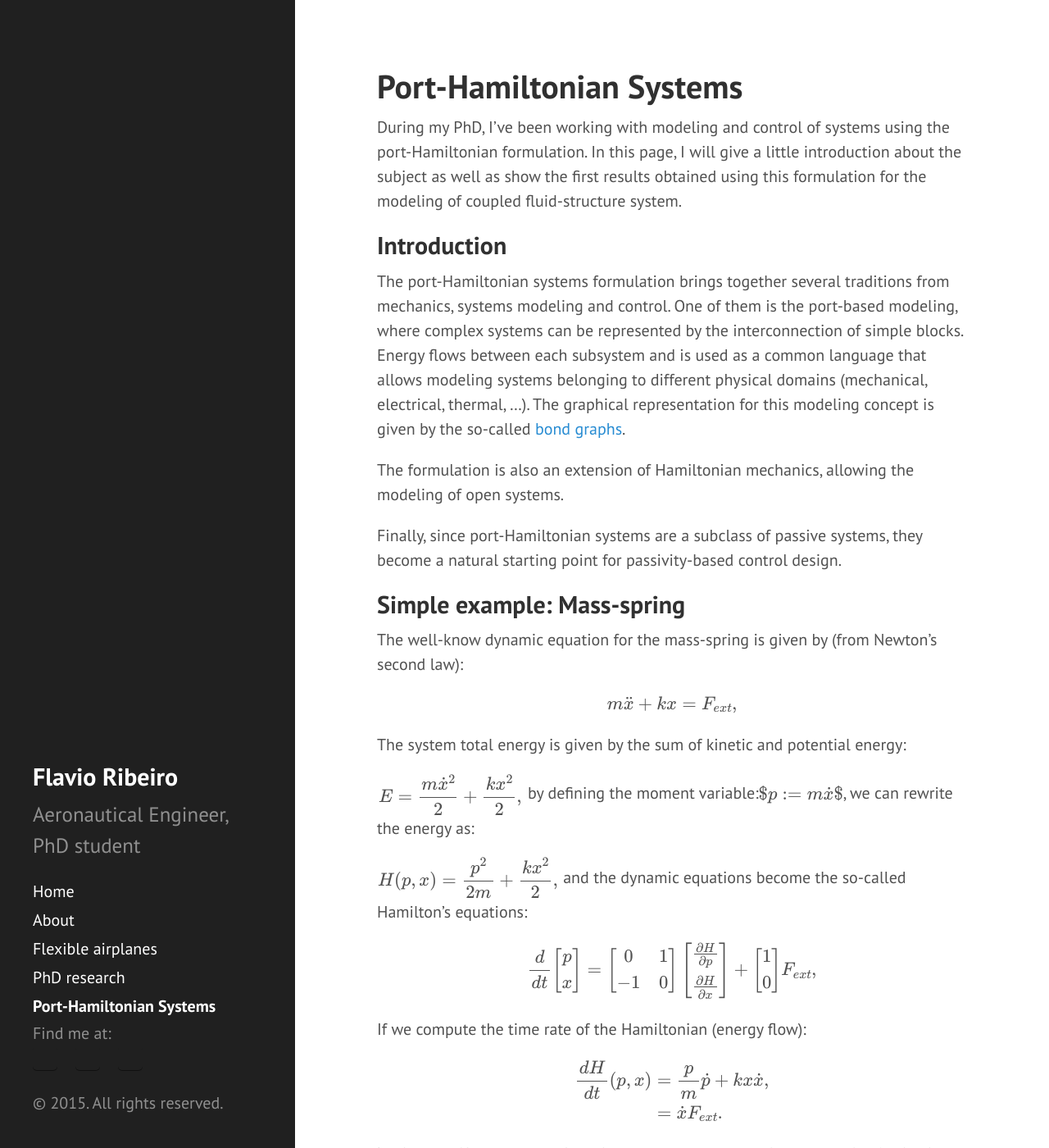
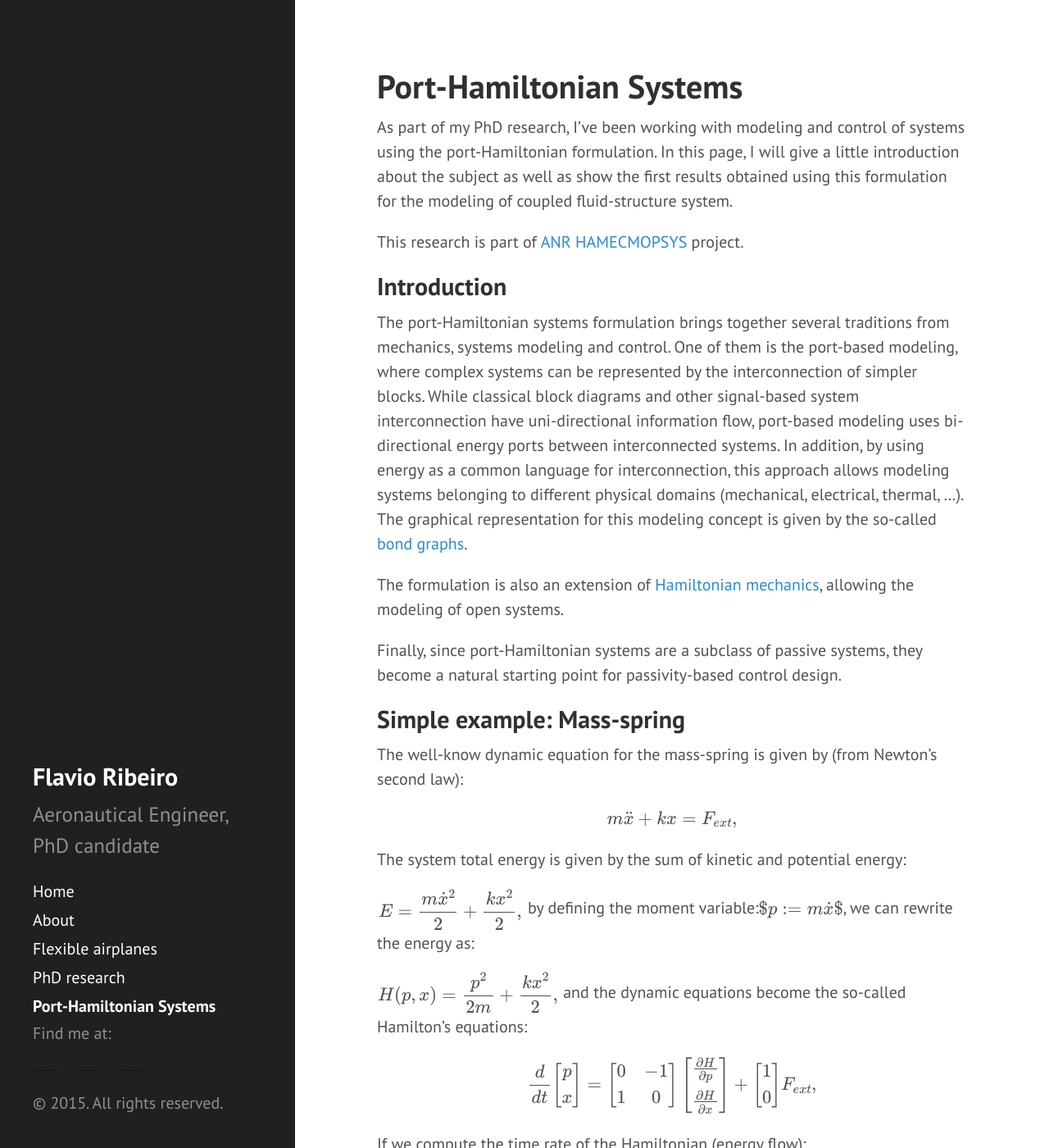
Before and after one commit to flavioluiz/flavioluiz.github.io, a Jekyll site: the page built from port-hamiltonian.md, in a window 1280 px wide and 1400 px high. Shown: the whole window at 82% size. Built offline with Jekyll 4.4.1, drawn with Linux system fonts in a browser that asks for light colours; formulas are drawn with MathJax 3; some of the changed text lies outside the part shown.

Commit message:
PHS page and links

```diff
--- a/_config.yml
+++ b/_config.yml
@@ -9,7 +9,7 @@ relative_permalinks: true
 # Setup
 title:            Flavio Ribeiro
 tagline:          ''
-description:      'Aeronautical Engineer, PhD student'
+description:      'Aeronautical Engineer, PhD candidate'
 url:              http://flavioluiz.github.io/
 baseurl:          http://flavioluiz.github.io/
 
--- a/port-hamiltonian.md
+++ b/port-hamiltonian.md
@@ -3,10 +3,12 @@ layout: page
 title: Port-Hamiltonian Systems
 ---
 
-During my PhD, I've been working with modeling and control of systems using the
+As part of my PhD research, I've been working with modeling and control of systems using the
 port-Hamiltonian formulation. In this page, I will give a little introduction about
 the subject as well as show the first results obtained using this formulation for the
 modeling of coupled fluid-structure system.
+
+This research is part of [ANR HAMECMOPSYS](https://hamecmopsys.ens2m.fr/) project.
 
 Introduction
 ----------------------------
@@ -14,13 +16,15 @@ Introduction
 The port-Hamiltonian systems formulation brings together several traditions from
 mechanics, systems modeling and control.
 One of them is the port-based modeling, where complex systems can be represented
-by the interconnection of simple blocks. Energy flows between each subsystem and
-is used as a common language that allows modeling systems belonging to different
+by the interconnection of simpler blocks. While classical block diagrams and other signal-based
+system interconnection have uni-directional information flow, port-based modeling uses
+bi-directional energy ports between interconnected systems. In addition, by using
+energy as a common language for interconnection, this approach allows modeling systems belonging to different
 physical domains (mechanical, electrical, thermal, ...).
 The graphical representation for this modeling concept is given by the so-called
 [bond graphs](http://en.wikipedia.org/wiki/Bond_graph).
 
-The formulation is also an extension of Hamiltonian mechanics, allowing the modeling
+The formulation is also an extension of [Hamiltonian mechanics](http://en.wikipedia.org/wiki/Hamiltonian_mechanics), allowing the modeling
 of open systems.
 
 Finally, since port-Hamiltonian systems are a subclass of passive systems, they
@@ -56,7 +60,7 @@ and the dynamic equations become the so-called Hamilton's equations:
 $$
 \begin{align}
 	\frac{d}{dt}\left[\begin{matrix} p \\ x \end{matrix}\right]
-	 = \left[ \begin{matrix} 0 & 1 \\ -1 & 0 \end{matrix} \right]
+	 = \left[ \begin{matrix} 0 & -1 \\ 1 & 0 \end{matrix} \right]
 	 \left[\begin{matrix} \frac{\partial H}{\partial p}  \\ \frac{\partial H}{\partial x} \end{matrix} \right]
 	 + \left[ \begin{matrix} 1 \\ 0 \end{matrix} \right] F_{ext},
 \end{align}
@@ -143,6 +147,9 @@ The plate is modeled as a beam (with independent torsion and bending). The tank
 rigid mass/inertias. Finally, the fluid is modeled using Saint-Venant equations.
 Each subsystem is coupled using a power conserving interconnection. For now, we've used
 the final system for simulation. In the near future, we plan to use it for control design.
+
+For a detailed description of the system, you can check the pre-print version of a [submitted paper]({{ site.baseurl }}papers/FluidStructurePH.pdf) about the subject.
+For detailed results as well as the source codes, you can check our [github page](https://github.com/flavioluiz/port-hamiltonian/tree/master/LHMNLC2015).
 
 The following table shows the natural frequencies of the coupled system, considering the tank 25% filled:
 
```
Also changed, not shown: other parts of port-hamiltonian.md (+1 -1 lines), about.md (+4 -2 lines), phd.md (+1 -1 lines), 1 other file.
